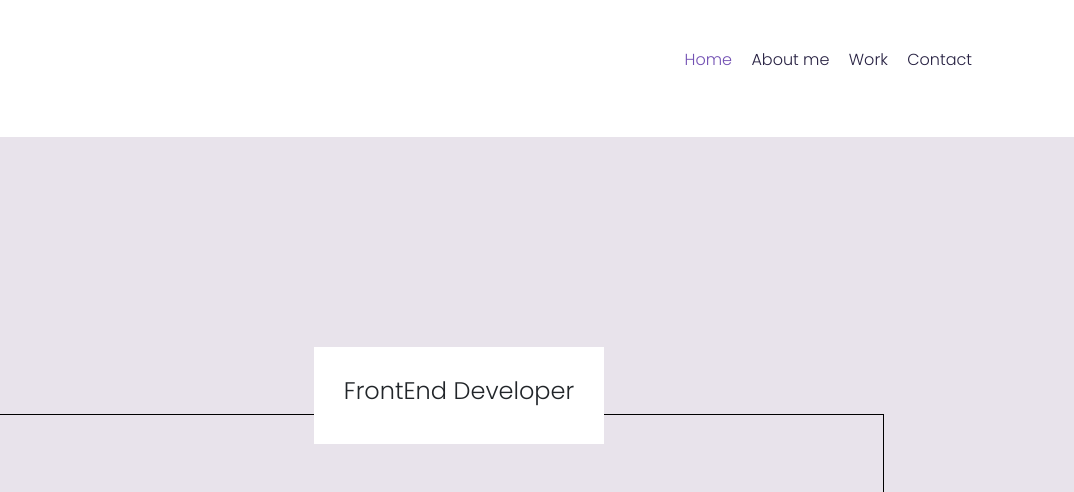
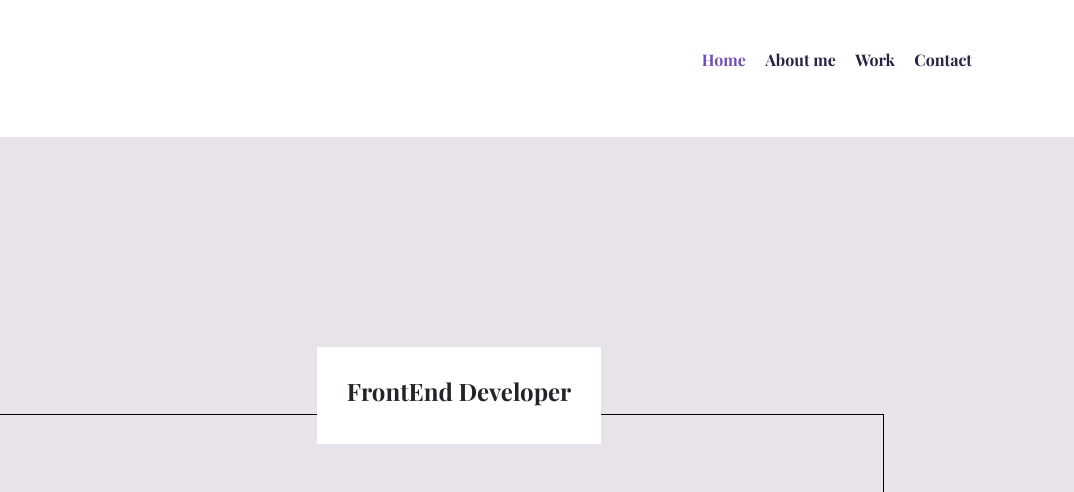
Before and after one commit to Sheillah27/Sheillah--Portfolio, a plain HTML site: page index.html in a window 1280 px wide. Shown: the top 492 px of the page, 206-1280 px from the left. Drawn offline with nearby package versions, Linux system fonts and the light colour scheme.

Commit message:
Update portfolio.css

```diff
--- a/styles/portfolio.css
+++ b/styles/portfolio.css
@@ -141,6 +141,8 @@ nav {
 nav a {
   text-decoration: none;
   color: #272142;
+  font-weight: 500;
+  font-family: var(--heading-font-family);
 }
 .nameplate {
   padding: 50px 50px 100px 50px;
@@ -154,6 +156,7 @@ nav a {
   margin-bottom: -30px;
   text-align: center;
   display: inline-block;
+  font-family: var(--heading-font-family);
 }
 .name {
   border: 1px solid black;
```
